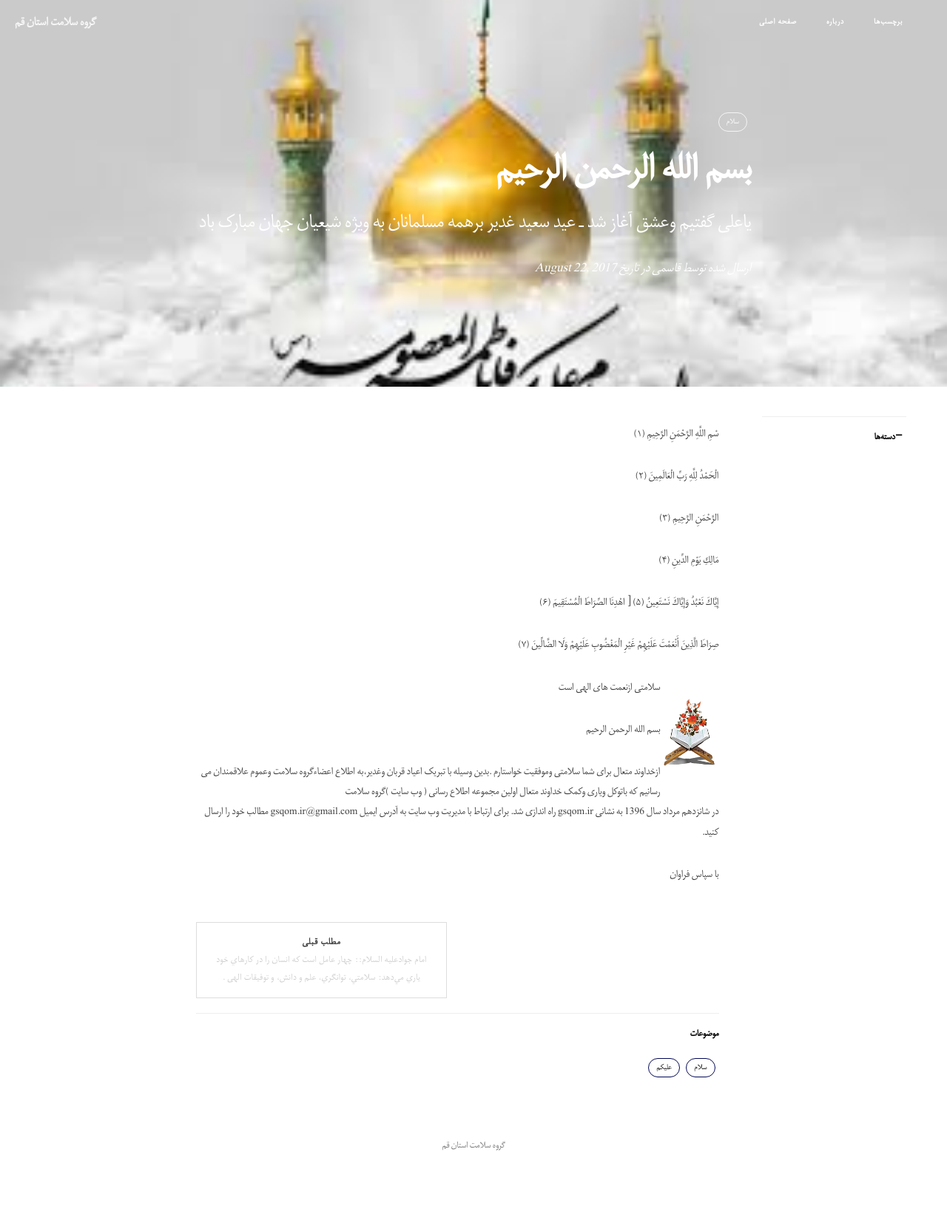
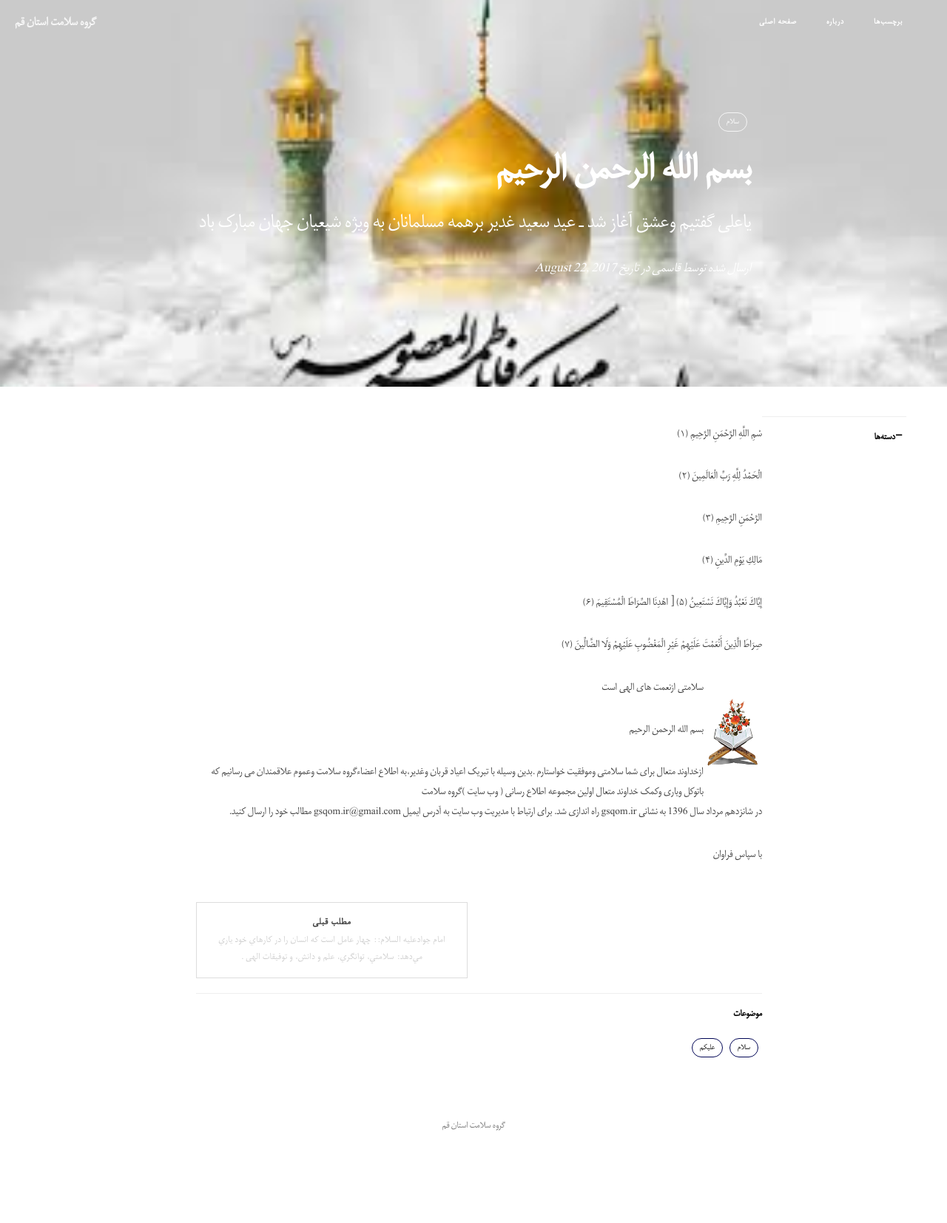
Before and after one commit to grouh-salamat/grouh-salamat.github.io, a Jekyll site: the page built from _posts/2017-08-22-p20.markdown, in a window 1280 px wide. Shown: the whole page at 74% size. Built offline with Jekyll 4.4.1, drawn with Linux system fonts in a browser that asks for light colours; comment, search, counter and statistics services are not loaded; after the commit the page ends 1627 px from its top, so only the background shows below that.

Commit message:
remove space 2

```diff
--- a/css/hux-blog.css
+++ b/css/hux-blog.css
@@ -1,12 +1,12 @@
 @media (min-width: 1200px) {
   .post-container,
   .sidebar-container {
-    padding-right: 5%;
+    padding-right: 0%;
   }
 }
 @media (min-width: 768px) {
   .post-container {
-    padding-right: 5%;
+    padding-right: 0%;
   }
 }
 .sidebar-container {
@@ -56,7 +56,6 @@
   overflow: auto;
   height: 100%;
   padding-bottom: 40px;
-  width: 195px;
 }
 .side-catalog.fixed {
   position: fixed;
@@ -89,7 +88,6 @@
 }
 .side-catalog .catalog-body li a {
   padding-left: 10px;
-  max-width: 180px;
   display: inline-block;
   vertical-align: middle;
   height: 30px;
```
